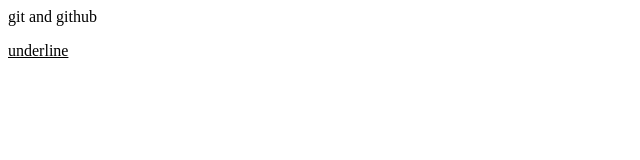
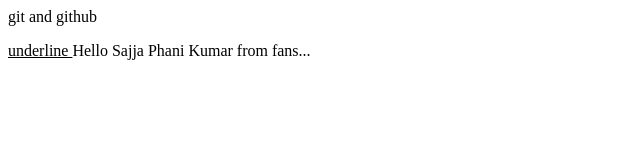
Before and after one commit to phani-kumar-sajja/cse, a plain HTML site: page index.html in a window 1280 px wide. Shown: the whole page, without its empty margins (0-640 px from the left). Drawn offline with Linux system fonts and the light colour scheme.

Commit message:
Update index.html
Please dont be public

```diff
--- a/index.html
+++ b/index.html
@@ -2,5 +2,6 @@
   <body>
     <p> git and github </p>
     <u>underline </u>
+    Hello Sajja Phani Kumar from fans...
   </body>
 </html>
```
